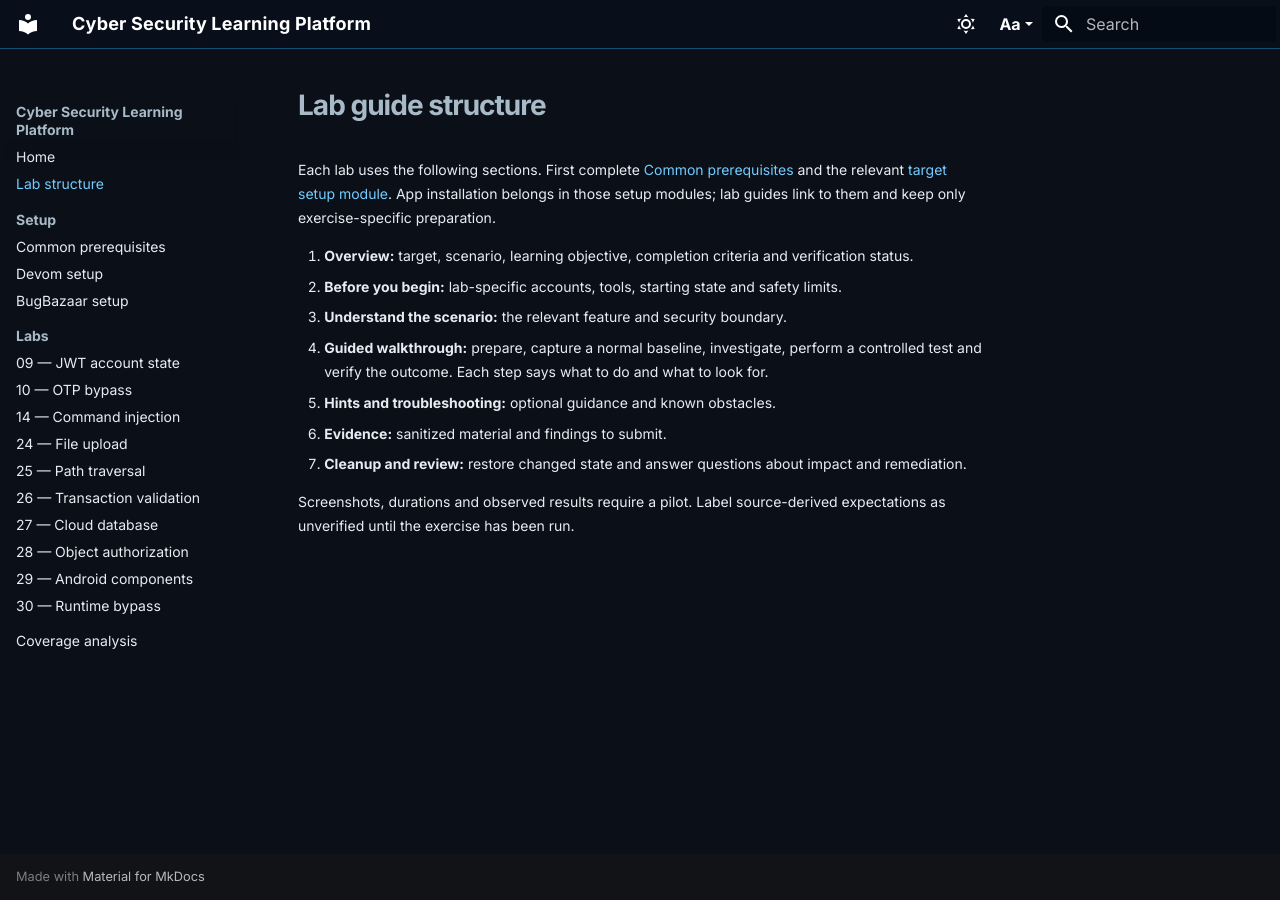
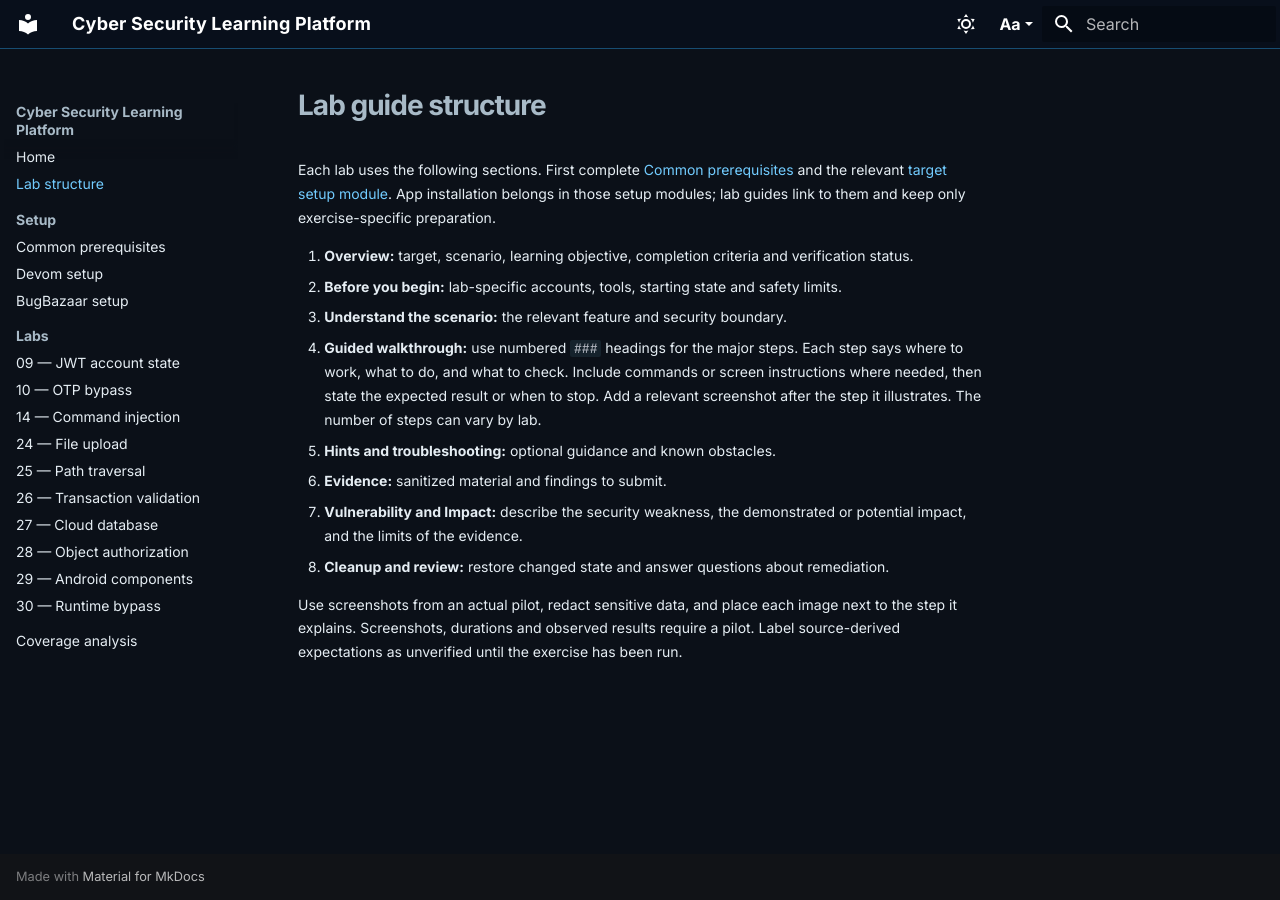
Before and after one commit to azharfatrr/Cyber-Security-Learning-Platform, an MkDocs documentation site: the page built from docs/lab-structure.md, in a window 1280 px wide. Built offline with MkDocs 1.6.1 and Material for MkDocs 9.7.7, drawn with Linux system fonts in a browser that asks for light colours.

Commit message:
docs: standardize walkthroughs and add screenshots

```diff
--- a/docs/lab-structure.md
+++ b/docs/lab-structure.md
@@ -5,9 +5,10 @@ Each lab uses the following sections. First complete [Common prerequisites](00-c
 1. **Overview:** target, scenario, learning objective, completion criteria and verification status.
 2. **Before you begin:** lab-specific accounts, tools, starting state and safety limits.
 3. **Understand the scenario:** the relevant feature and security boundary.
-4. **Guided walkthrough:** prepare, capture a normal baseline, investigate, perform a controlled test and verify the outcome. Each step says what to do and what to look for.
+4. **Guided walkthrough:** use numbered `###` headings for the major steps. Each step says where to work, what to do, and what to check. Include commands or screen instructions where needed, then state the expected result or when to stop. Add a relevant screenshot after the step it illustrates. The number of steps can vary by lab.
 5. **Hints and troubleshooting:** optional guidance and known obstacles.
 6. **Evidence:** sanitized material and findings to submit.
-7. **Cleanup and review:** restore changed state and answer questions about impact and remediation.
+7. **Vulnerability and Impact:** describe the security weakness, the demonstrated or potential impact, and the limits of the evidence.
+8. **Cleanup and review:** restore changed state and answer questions about remediation.
 
-Screenshots, durations and observed results require a pilot. Label source-derived expectations as unverified until the exercise has been run.
+Use screenshots from an actual pilot, redact sensitive data, and place each image next to the step it explains. Screenshots, durations and observed results require a pilot. Label source-derived expectations as unverified until the exercise has been run.
```
Also changed, not shown: docs/29-components.md (+6 -0 lines), docs/30-runtime-bypass.md (+49 -8 lines), docs/images/lab-30/passcode-activity-source.png (added), 1 other file.
